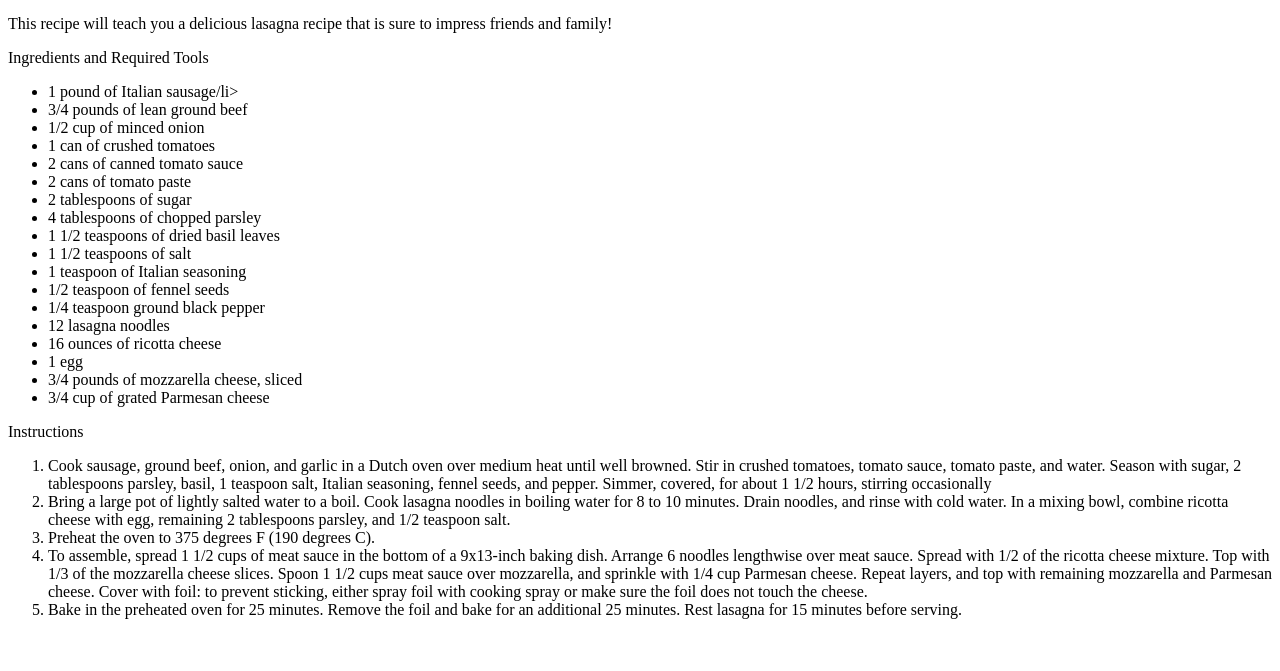
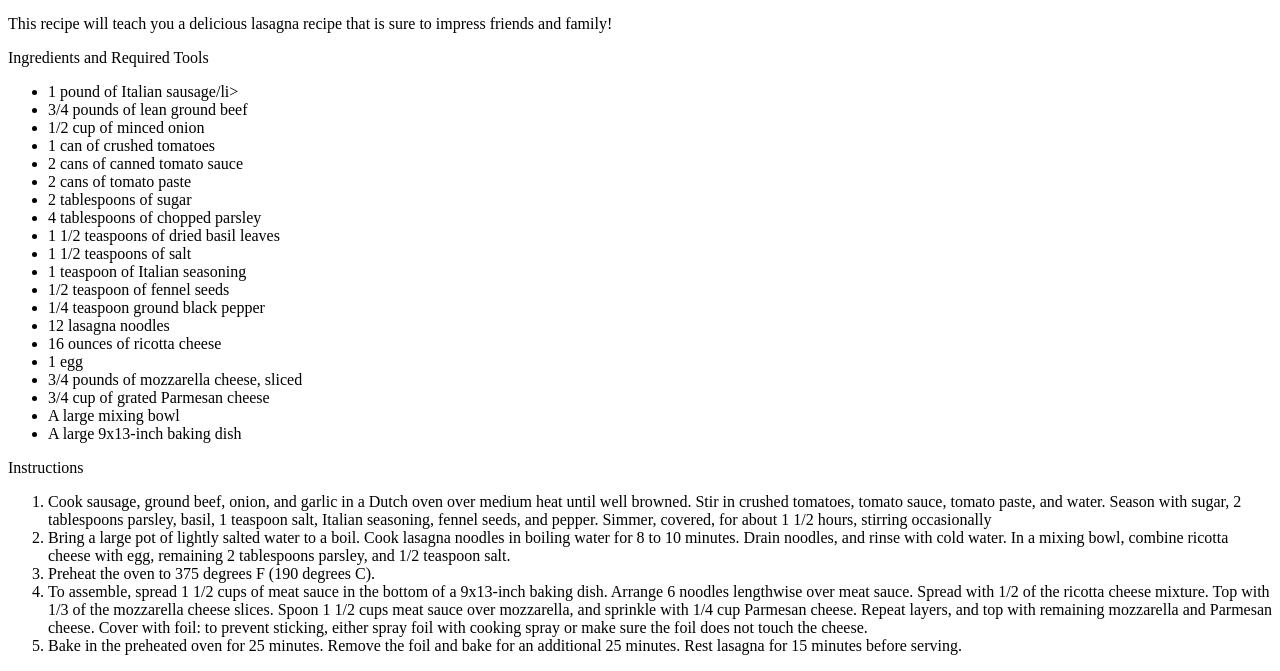
Before and after one commit to bchan98/ODProject-Recipes, a plain HTML site: page recipes/lasagna.html in a window 1280 px wide. Shown: the part 428-1099 px from the top of the page. Before the commit the page ends 1063 px from the top, so only its background shows below. Drawn offline with Linux system fonts and the light colour scheme.

Commit message:
Added in items to list
Added in extra cookware to the list of ingredients and required tools.

```diff
--- a/recipes/lasagna.html
+++ b/recipes/lasagna.html
@@ -31,6 +31,8 @@
             <li>1 egg</li>
             <li>3/4 pounds of mozzarella cheese, sliced</li>
             <li>3/4 cup of grated Parmesan cheese</li>
+            <li>A large mixing bowl</li>
+            <li>A large 9x13-inch baking dish</li>
         </ul>
     </p>
     <p>Instructions
```
